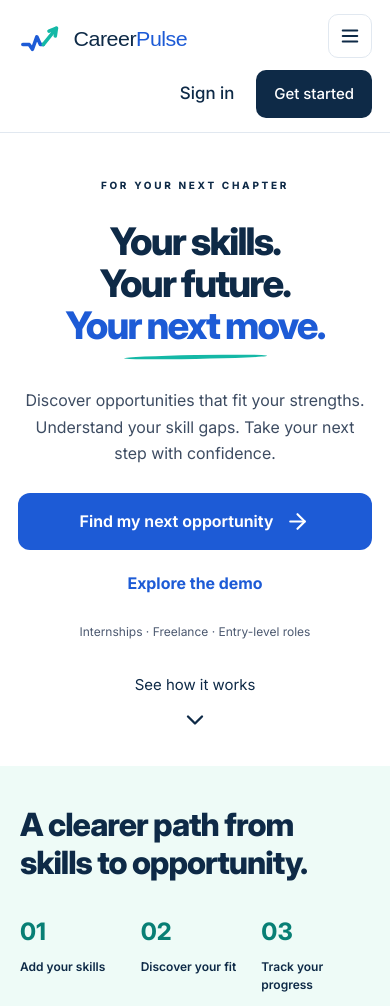
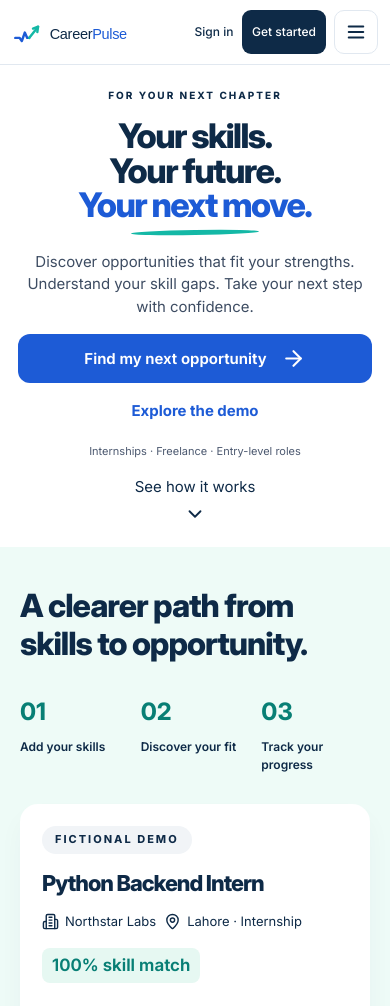
Before and after one commit to Talha738564/careerPulse, a Flask app: page / in a window 390 px wide. Shown: the top 1006 px of the page. Run offline with Flask 3, Linux system fonts and the light colour scheme.

Commit message:
fix: compact mobile navigation and correct workspace layout

```diff
--- a/static/css/home.css
+++ b/static/css/home.css
@@ -152,3 +152,55 @@
  .feature-link { font-size:14px; }
  .feature-finish { padding-bottom:48px; }
 }
+
+/* Fit the whole introduction and both calls to action into typical first views. */
+.public-header { padding:14px 32px; }
+.public-brand { width:220px; }
+.public-header a { font-size:15px; }
+.public-header .public-start { padding:10px 18px; font-size:15px; }
+.home-hero { padding:28px 24px 24px; }
+.hero-eyebrow { font-size:13px; letter-spacing:3px; margin-bottom:20px; }
+.home-hero h1 { font-size:clamp(40px,min(7vw,10svh),100px); line-height:1.02; letter-spacing:-3.5px; margin-bottom:18px; }
+.home-hero .hero-next { padding-bottom:12px; }
+.hero-next::after { height:5px; }
+.hero-description { font-size:18px; line-height:1.5; margin-bottom:22px; }
+.hero-primary { font-size:17px; padding:14px 24px; gap:14px; }
+.hero-demo { font-size:17px; }
+.hero-types { font-size:14px; margin:16px 0 20px; }
+.scroll-cue { font-size:15px; gap:4px; min-height:44px; }
+.scroll-cue .ui-icon { width:22px; height:22px; }
+@media(max-width:600px) {
+ .public-header { padding:10px 16px; gap:8px; }
+ .public-brand { width:165px; }
+ .public-account { gap:16px; }
+ .public-header .public-start { padding:8px 14px; }
+ .home-hero { padding:22px 18px; }
+ .hero-eyebrow { font-size:10px; letter-spacing:2px; margin-bottom:16px; }
+ .home-hero h1 { font-size:clamp(32px,8.7vw,48px); letter-spacing:-1.5px; margin-bottom:16px; }
+ .hero-description { font-size:15px; margin-bottom:16px; }
+ .hero-actions { gap:6px; }
+ .hero-primary { padding:12px 16px; font-size:15px; }
+ .hero-demo { font-size:15px; }
+ .hero-types { font-size:11px; margin:10px 0 14px; }
+}
+@media(max-width:600px) and (max-height:700px) {
+ .home-hero { padding:12px 16px; }
+ .hero-eyebrow { margin-bottom:10px; }
+ .home-hero h1 { font-size:32px; margin-bottom:12px; }
+ .hero-description { font-size:14px; line-height:1.4; margin-bottom:12px; }
+ .hero-types { margin:6px 0 8px; }
+}
+
+/* Approved single-row mobile account navigation. */
+
+@media(max-width:600px) {
+ .public-header { flex-wrap:nowrap; padding:10px 12px; gap:8px; }
+ .public-brand { width:clamp(100px,33vw,145px); margin-right:auto; }
+ .public-account { order:initial; width:auto; margin-left:0; flex-shrink:0; gap:6px; }
+ .public-header a { font-size:12px; white-space:nowrap; }
+ .public-account>a:not(.button) { min-width:44px; justify-content:center; }
+ .public-header .public-start { font-size:12px; padding:10px; min-height:44px; border-radius:9px; }
+ .public-menu { margin-left:0; }
+ .public-menu summary { width:44px; height:44px; }
+}
+@media(max-width:350px) { .public-header { padding-inline:10px; gap:6px; } }
--- a/static/js/ui.js
+++ b/static/js/ui.js
@@ -26,6 +26,7 @@ if (sidebar && toggle) {
   const sync = () => {
     document.body.classList.toggle('sidebar-collapsed', !expanded && desktop.matches);
     sidebar.inert = !desktop.matches;
+    if (!expanded) sidebar.scrollTop = 0;
     sidebar.querySelector('[data-sidebar-note]').inert = !expanded;
     sidebar.querySelector('.sidebar-tagline').setAttribute('aria-hidden', String(!expanded));
     const expandedBrand = sidebar.querySelector('.sidebar-brand-expanded');
@@ -42,7 +43,7 @@ if (sidebar && toggle) {
   sync();
 }
 function closeMenus(event) {
-  document.querySelectorAll('.public-menu[open], .workspace-tools[open]').forEach(menu => {
+  document.querySelectorAll('.public-menu[open], .workspace-tools[open], .account-menu[open]').forEach(menu => {
     if (event.type === 'keydown' && event.key !== 'Escape') return;
     if (event.type === 'click' && menu.contains(event.target) && !event.target.closest('a')) return;
     if (event.type === 'focusout' && (!menu.contains(event.target) || menu.contains(event.relatedTarget))) return;
```
Also changed, not shown: design-qa.md (+18 -0 lines), docs/VALIDATION.md (+16 -0 lines), static/css/workspace.css (+16 -1 lines), templates/base.html (+7 -15 lines), tests/browser_layout_fixes.py (added, +78 -0 lines), tests/browser_smoke.py (+2 -0 lines).
